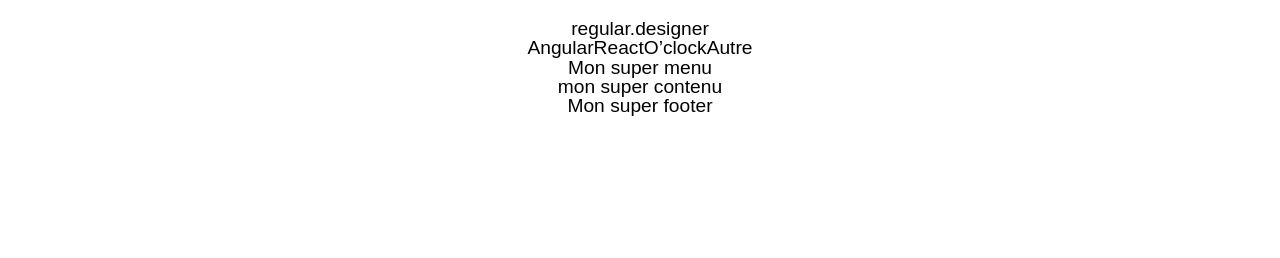
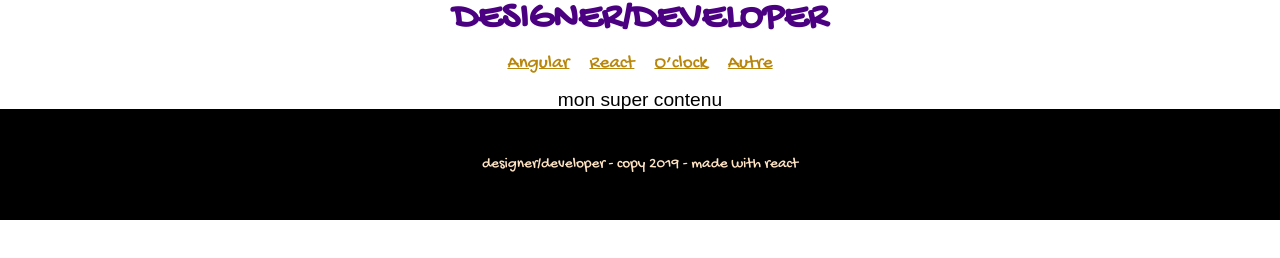
Before and after one commit to regulardesigner/react-regulardesigner, a React app: page / in a window 1280 px wide. Built offline with nearby package versions, Linux system fonts and the light colour scheme.

Commit message:
component Header with menu and component Footer

```diff
--- a/src/components/App/app.scss
+++ b/src/components/App/app.scss
@@ -1,5 +1,4 @@
 #app {
   font-size: 1.2em;
   text-align: center;
-  margin: 1em;
 }
--- a/src/components/App/index.js
+++ b/src/components/App/index.js
@@ -1,11 +1,12 @@
 // == Import : npm
 import React from 'react';
 
-
 // == Import : local
 import Header from 'src/components/Header';
+import Footer from 'src/components/Footer';
 
-import categories from 'src/data/categories'
+// les datas des catégries que j'importe et que j'utilise dans mon menu
+import categories from 'src/data/categories';
 
 import './app.scss';
 
@@ -13,9 +14,8 @@
 const App = () => (
   <div id="app">
     <Header categories={categories} />
-    <div>Mon super menu</div>
     <div>mon super contenu</div>
-    <div>Mon super footer</div>
+    <Footer />
   </div>
 );
 
--- /dev/null
+++ b/src/components/Footer/footer.scss
@@ -0,0 +1,7 @@
+footer {
+  background-color: black;
+  color: bisque;
+  font-family: 'Gochi Hand', cursive;
+  font-size: .8em;
+  padding: 3rem;
+}
--- /dev/null
+++ b/src/components/Footer/index.js
@@ -0,0 +1,15 @@
+// Import npm
+import React from 'react';
+
+// Import locaux
+import './footer.scss';
+
+const content = 'designer/developer - copy 2019 - made with react';
+
+// Composant
+const Footer = () => (
+  <footer>{content}</footer>
+);
+
+// Export
+export default Footer;
--- /dev/null
+++ b/src/components/Header/header.scss
@@ -0,0 +1,21 @@
+header {
+  font-family: 'Gochi Hand', cursive;
+  h1 {
+    text-transform: uppercase;
+    color: indigo;
+    font-size: 2em;
+    font-weight: bold;
+  }
+  nav {
+    margin: 1rem 0;
+    a {
+      margin: 5px 10px;
+      color: darkgoldenrod;
+      text-decoration: underline;
+      font-size: 1em;
+      &:hover {
+        color: pink;
+      }
+    }
+  }
+}
--- a/src/components/Header/index.js
+++ b/src/components/Header/index.js
@@ -2,22 +2,23 @@
 import React from 'react';
 import PropTypes from 'prop-types';
 
-import categories from '../../data/categories';
+// import categories from '../../data/categories';
 
 // Import locaux
+import './header.scss';
 
 // Composant
 
-console.log(categories);
+// console.log(categories);
 
 const Header = ({categories}) => {
   return (
     <header>
-      <h1>regular.designer</h1>
+      <h1>designer/developer</h1>
       <nav className="nav">
         {
           categories.map((catItem) => (
-            <a key={catItem} href="#">{catItem}</a>
+            <a className="nav-item" key={catItem} href="#">{catItem}</a>
           ))
         }
       </nav>
--- a/src/index.html
+++ b/src/index.html
@@ -4,6 +4,9 @@
 	<meta charset="UTF-8">
 	<meta name="viewport" content="width=device-width, initial-scale=1.0">
 	<meta http-equiv="X-UA-Compatible" content="ie=edge">
+
+	<link href="https://fonts.googleapis.com/css?family=Gochi+Hand&display=swap" rel="stylesheet">
+
 	<title>Modèle React</title>
 </head>
 <body>
```
